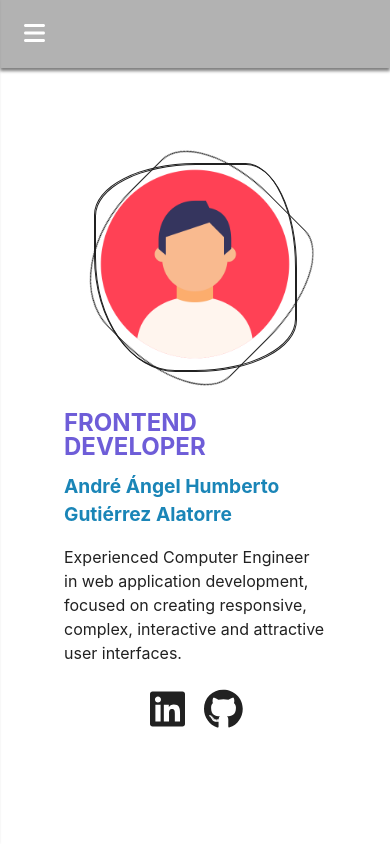
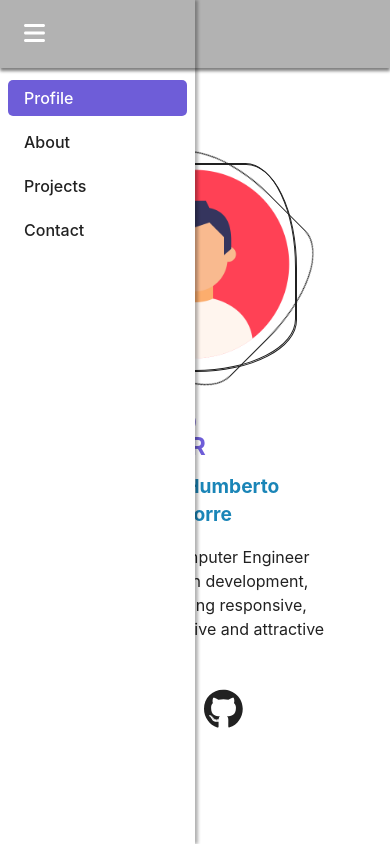
Before and after one commit to angelhumberto99/Portfolio, a Vue app: page / in a window 390 px wide. Built offline with nearby package versions, Linux system fonts and the light colour scheme.

Commit message:
vertical navbar animation implemented

```diff
--- a/src/components/About/styles.module.scss
+++ b/src/components/About/styles.module.scss
@@ -7,7 +7,7 @@
   width: 100%;
 }
 
-@media (width < 768px) {
+@media screen and (max-height: 768px) {
   .background {
     padding-top: 2.5rem;
   }
--- a/src/components/Contact/styles.module.scss
+++ b/src/components/Contact/styles.module.scss
@@ -8,7 +8,7 @@
   margin: auto;
 }
 
-@media (width < 768px) {
+@media screen and (max-height: 768px) {
   .background {
     padding-top: 2.5rem;
     height: calc(100vh - 2.5rem);
--- a/src/components/Containers/TimelineCard/styles.module.scss
+++ b/src/components/Containers/TimelineCard/styles.module.scss
@@ -173,7 +173,7 @@ $shadow: 0 30px 60px -12px rgba(50, 50, 93, 0.25),
     -3px 3px 5px rgba(0, 0, 0, 0.2);
 }
 
-@media (width < 768px) {
+@media screen and (max-width: 768px) {
   .timestamp {
     box-shadow: $shadow;
     position: relative;
@@ -259,7 +259,7 @@ $shadow: 0 30px 60px -12px rgba(50, 50, 93, 0.25),
   }
 }
 
-@media (width < 500px) {
+@media screen and (max-width: 550px) {
   .timestamp {
     margin: 2rem;
   }
--- a/src/components/Header/Header.vue
+++ b/src/components/Header/Header.vue
@@ -1,51 +1,86 @@
-<script lang="ts">
+<script lang='ts'>
   import { mapState, mapMutations } from 'vuex';
 
   export default {
-    name: "Header",
+    name: 'Header',
     data() {
       return {
-        showMenu: false as boolean,
+        showMenu: true as boolean,
         xPosition: 0 as number,
+        yPosition: 10 as number,
         currentWidth: 0 as number,
         currentHeight: 0 as number,
+        headerHeight: 0 as number,
+        windowWidth: 0 as number,
         pages: [
-          "Profile",
-          "About",
-          "Projects",
-          "Contact"
-        ] as Array<string>,
+          {
+            name: 'Profile',
+            icon: 'user'
+          }, {
+            name: 'About',
+            icon: 'user'
+          }, {
+            name: 'Projects',
+            icon: 'user'
+          }, {
+            name: 'Contact',
+            icon: 'user'
+          }
+        ],
+        anchors: null as null | Array<HTMLAnchorElement>
       }
     },
     methods: {
       ...mapMutations(['setCurrentPage']),
       toggleMenu(): void {
         if (this.showMenu === null) {
-          this.showMenu = false
-          return
+          this.showMenu = false;
+          return;
         }
-        this.showMenu = !this.showMenu
+        this.showMenu = !this.showMenu;
       },
-      hideMenu(): void {
-        this.showMenu = false
-      },
+      hideMenu(): void { this.showMenu = false },
       setHover(): void {
-        const anchors = this.$refs.page as Array<HTMLAnchorElement>
-        const currentAnchor = anchors.find(e => e.innerText === this.currentPage)
-        if (!currentAnchor) return
-        const ul = this.$refs.listRef as HTMLUListElement
-        const navbar = this.$refs.navRef as HTMLElement
-        const { width, height, x: anchorX } = currentAnchor.getBoundingClientRect();
-        const { x: listX } = ul.getBoundingClientRect();
-        if (navbar.getBoundingClientRect().width < 768) return
-        this.currentWidth = width;
-        this.currentHeight = height;
+        if (!this.anchors) return
+        const currentAnchor =  this.anchors.find(e => e.innerText === this.currentPage);
+        if (!currentAnchor) return;
+
+        const ul = this.$refs.listRef as HTMLUListElement;
+        const navbar = this.$refs.navRef as HTMLElement;
+        const {
+          width:anchorWidth,
+          height: anchorHeight,
+          x: anchorX,
+          y: anchorY
+        } = currentAnchor.getBoundingClientRect();
+
+        const {
+          x: listX,
+          y: listY
+        } = ul.getBoundingClientRect();
+
+        const {
+          height: headerHeight
+        } = navbar.getBoundingClientRect();
+
+        this.currentWidth = anchorWidth;
+        this.currentHeight = anchorHeight;
         this.xPosition = anchorX - listX;
+        this.yPosition = anchorY - listY;
+        this.headerHeight = headerHeight;
+
+        if (this.windowWidth < 768)
+          this.xPosition = 0;
+        else
+          this.yPosition = 0;
       },
       setCurrentPageEvent(event: MouseEvent): void {
         const anchor = event.target as HTMLAnchorElement
         this.setCurrentPage(anchor.innerText)
       },
+      onResize(): void {
+        this.windowWidth = globalThis.innerWidth;
+      }
     },
     computed: {
       getHover(): string {
@@ -53,17 +88,25 @@
           --height-anchor: ${this.currentHeight}px;
           --width-anchor: ${this.currentWidth}px;
           --x-position: ${this.xPosition}px;
+          --y-position: ${this.yPosition}px;
         `;
+      },
+      getHeaderHeight(): string {
+        return `--header-height: ${this.headerHeight}px;`;
       },
       ...mapState(['currentPage'])
     },
     mounted() {
-      const { hash } = globalThis.location
-      this.setCurrentPage(hash.replace("#", ""))
-      this.setHover()
+      this.anchors = this.$refs.page as Array<HTMLAnchorElement>;
+      this.$nextTick(() => {
+        globalThis.addEventListener('resize', this.onResize);
+      })
+      this.onResize();
+      this.setHover();
     },
     watch: {
-      currentPage() { this.setHover() }
+      currentPage() { this.setHover(); },
+      windowWidth() { this.setHover(); }
     }
   }
 </script>
@@ -83,14 +126,19 @@
           </button>
         </template>
       </h1>
-      <ul :class="['menu', {showMenu}]" ref="listRef">
+      <ul :class="['menu', {showMenu}]" ref="listRef" :style="getHeaderHeight">
         <li class="hover-anchor" :style="getHover"></li>
         <template v-for="page in pages">
           <li>
             <a @click="setCurrentPageEvent($event)"
               ref="page"
-              :href="`#${page}`">
-              {{page}}
+              :class="page.name === currentPage? 'active': null"
+              :href="`#${page.name}`">
+              <span>
+                <!-- <font-awesome-icon v-if="windowWidth < 768"
+                :icon="[page.name === currentPage ? 'fas': 'far', page.icon]" /> -->
+                {{page.name}}
+              </span>
             </a>
           </li>
         </template>
@@ -100,5 +148,5 @@
 </template>
 
 <style scoped>
-  @import "./styles.module.scss";
+  @import './styles.module.scss';
 </style>
--- a/src/components/Header/styles.module.scss
+++ b/src/components/Header/styles.module.scss
@@ -4,6 +4,7 @@ header {
   z-index: 2;
   top: 0;
 }
+
 h1 {
   margin: 0;
   padding: 0;
@@ -11,10 +12,12 @@ h1 {
   text-transform: uppercase;
   cursor: pointer;
   transition: all 0.3s ease;
+
   &:hover {
     filter: drop-shadow(3px 3px 3px rgba(0, 0, 0, 0.5));
   }
 }
+
 nav {
   display: flex;
   justify-content: space-between;
@@ -74,16 +77,13 @@ a {
   width: var(--width-anchor);
   height: var(--height-anchor);
   background-color: rgba(0, 0, 0, .5);
-  top: 2px;
+  top: calc(2px + var(--y-position));
   left: var(--x-position);
   z-index: -1;
   transition: width 0.3s ease-in-out, left 0.3s ease-in-out;
 }
 
-@media (width < 768px) {
-  .hover-anchor {
-    visibility: hidden;
-  }
+@media screen and (max-width: 768px) {
   .menu {
     flex-direction: column;
     position: fixed;
@@ -94,39 +94,54 @@ a {
     box-shadow: 3px 0 3px rgba(0, 0, 0, 0.3);
     padding-top: 5rem;
     gap: .5rem;
+
     li {
-      padding: 0 .5rem;
-
+      margin: 0 .5rem;
       display: inline-flex;
     }
+
     a {
+      font-weight: 500;
       width: 100%;
       border-radius: 5px;
       padding: 0 1rem;
       color: #212121;
       transition: color .3s ease, background-color .3s ease;
-
       &:hover {
         color: white;
-        font-weight: 500;
-        background-color: #6e5dd8;
+        background-color: rgba(109, 93, 216, 0.5)
       }
     }
     translate: -102%;
     transition: translate .3s ease;
   }
+
+  .hover-anchor {
+    background-color: #6e5dd8;
+    left: 0;
+    top: var(--y-position);
+    transition: unset;
+    transition: top 0.3s ease-in-out;
+  }
+
+  .active {
+    color: white !important;
+  }
+
   .showMenu {
     translate: 0;
   }
+
   .desktop {
     display: none;
   }
+
   .mobile {
     display: block;
   }
 }
 
-@media (height < 768px) {
+@media screen and (max-height: 768px) {
   nav {
     padding: .5rem 1rem;
   }
--- a/src/components/Profile/styles.module.scss
+++ b/src/components/Profile/styles.module.scss
@@ -96,7 +96,7 @@
   }
 }
 
-@media (width <= 768px) {
+@media screen and (max-width: 768px) {
   .container {
     flex-direction: column-reverse;
     max-height: calc(100% - 50px);
--- a/src/components/Projects/styles.module.scss
+++ b/src/components/Projects/styles.module.scss
@@ -38,7 +38,7 @@
   visibility: visible;
 }
 
-@media (height < 768px) {
+@media screen and (max-height: 768px) {
   .content {
     padding-top: 2.5rem;
   }
--- a/src/main.ts
+++ b/src/main.ts
@@ -6,9 +6,10 @@ import { store } from './store';
 import { library } from '@fortawesome/fontawesome-svg-core';
 import { FontAwesomeIcon } from '@fortawesome/vue-fontawesome';
 import { faGithub, faLinkedin } from '@fortawesome/free-brands-svg-icons';
-import { faCode, faBars, faXmark } from '@fortawesome/free-solid-svg-icons';
+import { faCode, faBars, faXmark, faUser as faUserSolid} from '@fortawesome/free-solid-svg-icons';
+import { faUser as faUserOutline} from '@fortawesome/free-regular-svg-icons';
 
-library.add(faGithub, faLinkedin, faCode, faBars, faXmark)
+library.add(faGithub, faLinkedin, faCode, faBars, faXmark, faUserOutline, faUserSolid)
 
 createApp(App)
 .use(store)
```
